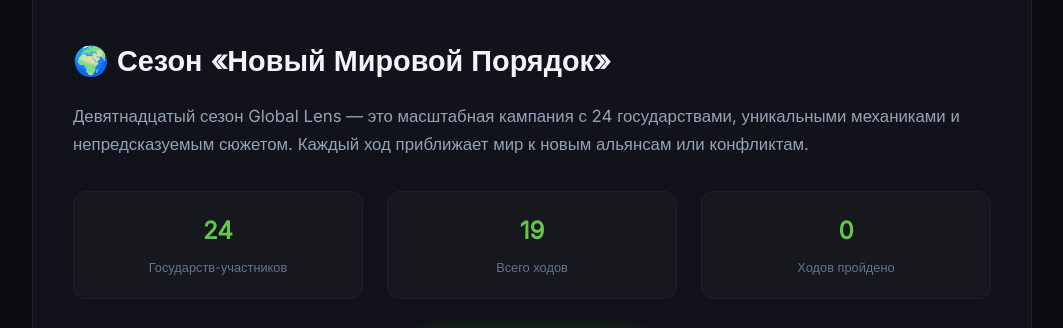
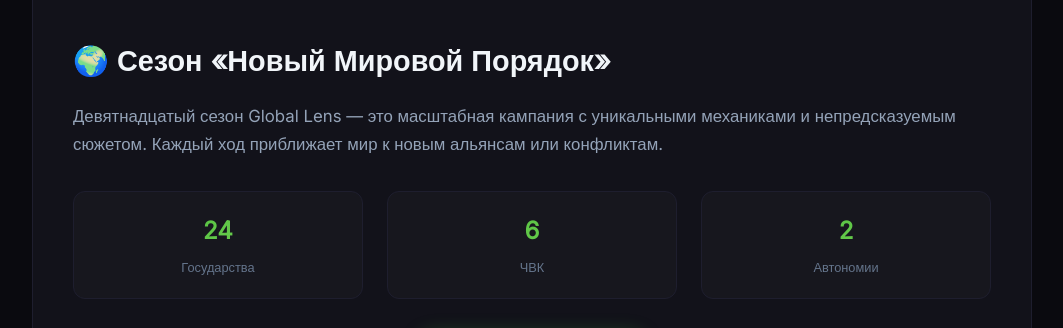
Before and after one commit to Burgero4ec/global-lens, a plain HTML site: page index.html in a window 1280 px wide. Shown: the part 3315-3643 px from the top of the page, without its empty margins (108-1171 px from the left). Drawn offline with Linux system fonts and the light colour scheme; a small style sheet from the web is missing; a web font is replaced by a local one.

Commit message:
Add files via upload

```diff
--- a/index.html
+++ b/index.html
@@ -1273,21 +1273,21 @@
             <div class="season-body">
                 <h3>🌍 Сезон «Новый Мировой Порядок»</h3>
                 <p>
-                    Девятнадцатый сезон Global Lens — это масштабная кампания с 24 государствами, уникальными механиками и непредсказуемым сюжетом. Каждый ход приближает мир к новым альянсам или конфликтам.
+                    Девятнадцатый сезон Global Lens — это масштабная кампания с уникальными механиками и непредсказуемым сюжетом. Каждый ход приближает мир к новым альянсам или конфликтам.
                 </p>
 
                 <div class="season-details">
                     <div class="season-detail">
                         <div class="season-detail-value">24</div>
-                        <div class="season-detail-label">Государств-участников</div>
+                        <div class="season-detail-label">Государства</div>
                     </div>
                     <div class="season-detail">
-                        <div class="season-detail-value">19</div>
-                        <div class="season-detail-label">Всего ходов</div>
+                        <div class="season-detail-value">6</div>
+                        <div class="season-detail-label">ЧВК</div>
                     </div>
                     <div class="season-detail">
-                        <div class="season-detail-value">0</div>
-                        <div class="season-detail-label">Ходов пройдено</div>
+                        <div class="season-detail-value">2</div>
+                        <div class="season-detail-label">Автономии</div>
                     </div>
                 </div>
 
```
